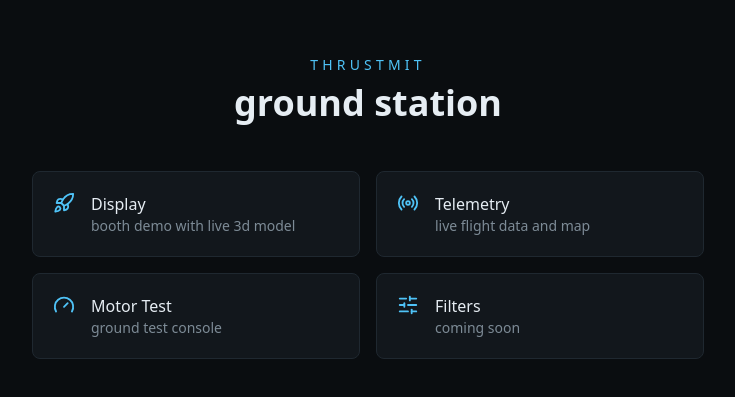
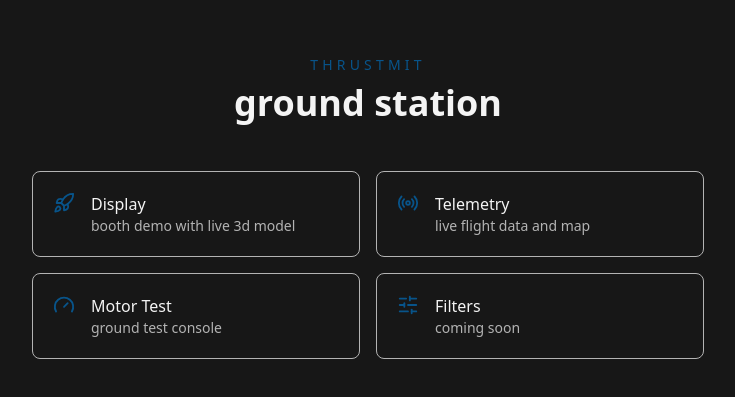
Before and after one commit to kaus-thetaa/tmit-plotter-2026-27, a Next.js app: page / in a window 1280 px wide. Shown: the part 193-590 px from the top of the page, without its empty margins (272-1007 px from the left). Built offline with nearby package versions, Linux system fonts and the light colour scheme.

Commit message:
feat apply new brand colour palette

```diff
--- a/tailwind.config.ts
+++ b/tailwind.config.ts
@@ -12,15 +12,16 @@ const config: Config = {
     extend: {
       colors: {
         console: {
-          bg: "#0a0d10",
-          panel: "#12171c",
-          border: "#1f2830",
-          text: "#e6edf3",
-          muted: "#7d8b96",
-          accent: "#4fc3f7",
-          warn: "#e8a040",
-          critical: "#ef5350",
-          safe: "#4caf50",
+          bg: "#171717",
+          panel: "#171717",
+          border: "#B3B3B3",
+          text: "#F4F4F4",
+          muted: "#B3B3B3",
+          accent: "#08548A",
+          warn: "#D84A1B",
+          critical: "#FF3B21",
+          safe: "#24787A",
+          armed: "#A36340",
         },
       },
       fontFamily: {
```
